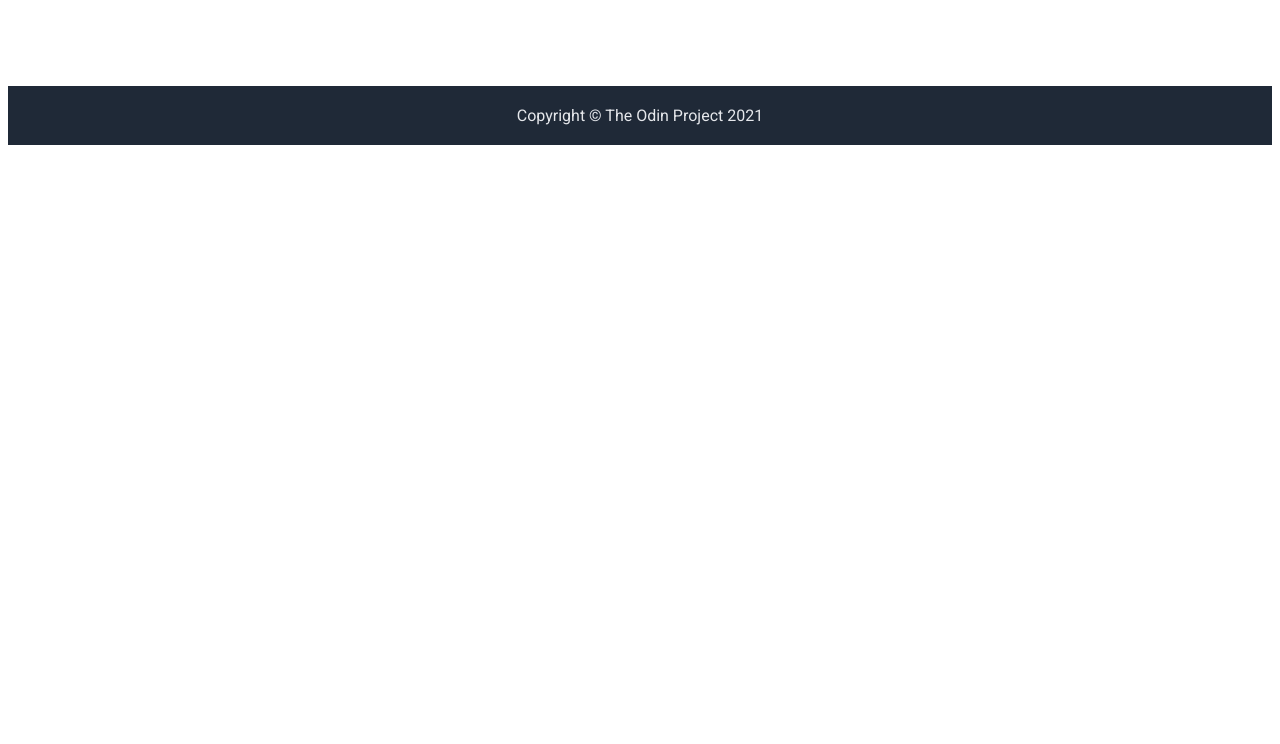
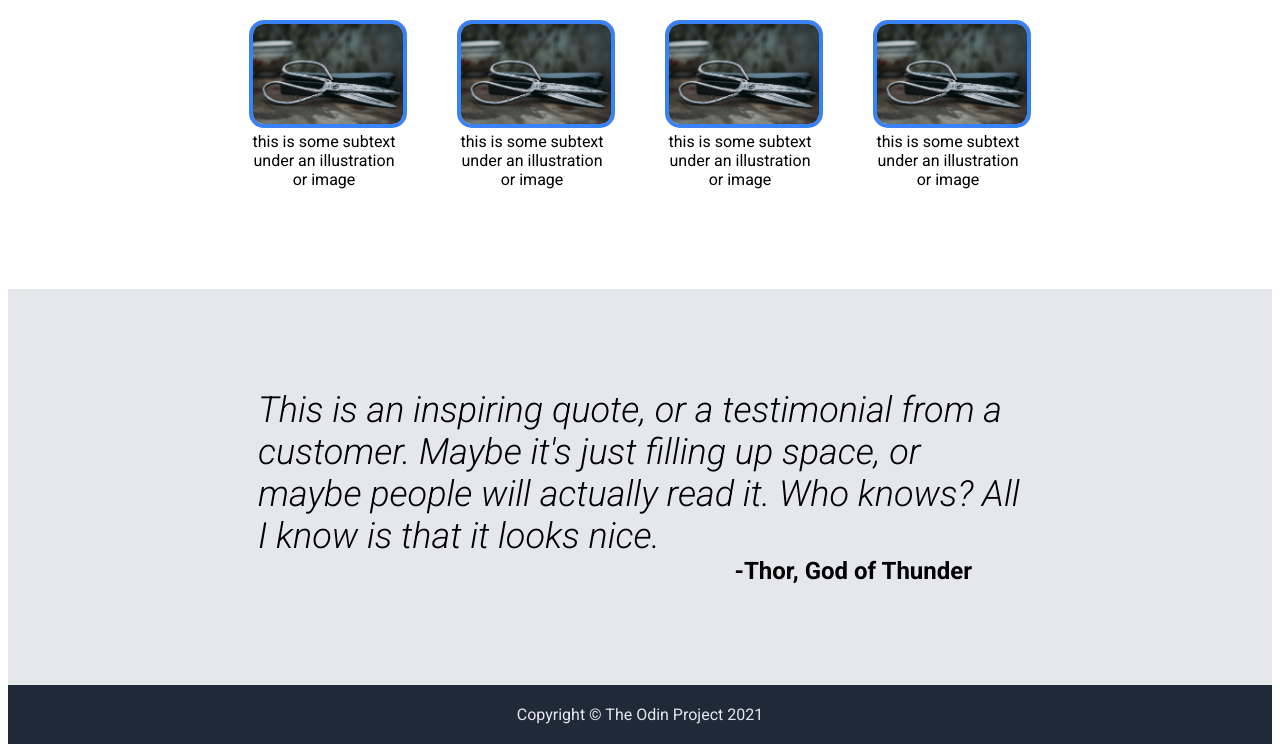
Before and after one commit to Gmutt-dev/landing-page, a plain HTML site: page index.html in a window 1280 px wide. Shown: the part 663-1407 px from the top of the page. Before the commit the page ends 816 px from the top, so only its background shows below. Drawn offline with Linux system fonts and the light colour scheme.

Commit message:
Added content and styling to .information

```diff
--- a/index.html
+++ b/index.html
@@ -12,7 +12,7 @@
 <div class="header">
 
     <div class="header-top">
-        Header Logo
+        <p>Header Logo</p>
         <ul>
             <li><a href="#">header link one</a></li>
             <li><a href="#">header link two</a></li>
@@ -35,11 +35,30 @@
 </div>
 
 <div class="information">
-    zzz
+    <p class="information-heading">Some random information.</p>
+    <div class="cards">
+        <div class="card-one">
+            <img src="./img/scissors-1534065_640.jpg" alt="A picture of scissors">
+            <p>this is some subtext under an illustration or image</p>
+        </div>
+        <div class="card-two">
+            <img src="./img/scissors-1534065_640.jpg" alt="A picture of scissors">
+            <p>this is some subtext under an illustration or image</p>
+        </div>
+        <div class="card-three">
+            <img src="./img/scissors-1534065_640.jpg" alt="A picture of scissors">
+            <p>this is some subtext under an illustration or image</p>
+        </div>
+        <div class="card-four">
+            <img src="./img/scissors-1534065_640.jpg" alt="A picture of scissors">
+            <p>this is some subtext under an illustration or image</p>
+        </div>
+    </div>
 </div>
 
 <div class="quote">
-
+    <p class="quote-text">This is an inspiring quote, or a testimonial from a customer.  Maybe it's just filling up space, or maybe people will actually read it.  Who knows?  All I know is that it looks nice.</p>
+    <p class="quote-person">-Thor, God of Thunder</p>
 </div>
 
 <div class="signup">
--- a/style.css
+++ b/style.css
@@ -30,6 +30,12 @@ body {
     display: flex;
     justify-content: space-between;
     padding-top: 15px;;
+}
+
+.header-top p {
+    margin: 0px;
+    padding: 0px;
+    font-weight: bold;
 }
 
 .header-top ul {
@@ -76,9 +82,10 @@ body {
     border-color: #3882f6;
     border-radius: 10px;
     color: white;
-    height: 30px;
-    width: 100px;
+    height: 40px;
+    width: 130px;
     font-weight: bold;
+    font-size: 18px;
 
     flex-shrink: 0;
 }
@@ -88,13 +95,61 @@ body {
     width: 400px;
 }
 
+.information {
+    padding-top: 50px;
+    padding-bottom: 100px;
+}
 
-.information {
+.information-heading {
+    font-size: 36px;
+    color: #1f2937;
+    font-weight: 900;
+    text-align: center;
+    padding-top: 0;
+    margin-top: 0;
+}
 
+.cards {
+    display: flex;
+    justify-content: center;
+    gap: 50px;
+    text-align: center;
+}
+
+.cards img {
+    border: 4px solid #3882f6;
+    border-radius: 15px;
+}
+
+.cards img,
+.cards p {
+    width: 150px;
+    padding: 0;
+    margin:0;
 }
 
 .quote {
+    background-color: #e5e7eb;
+    padding: 100px 250px;
+}
 
+.quote-text,
+.quote-person {
+    padding:0;
+    margin:0;
+}
+
+.quote-text {
+    font-size: 36px;
+    font-style: italic;
+    font-weight: 300;
+}
+
+.quote-person {
+    font-size: 24px;
+    font-weight: bold;
+    text-align: right;
+    margin-right: 50px;
 }
 
 .signup {
```
